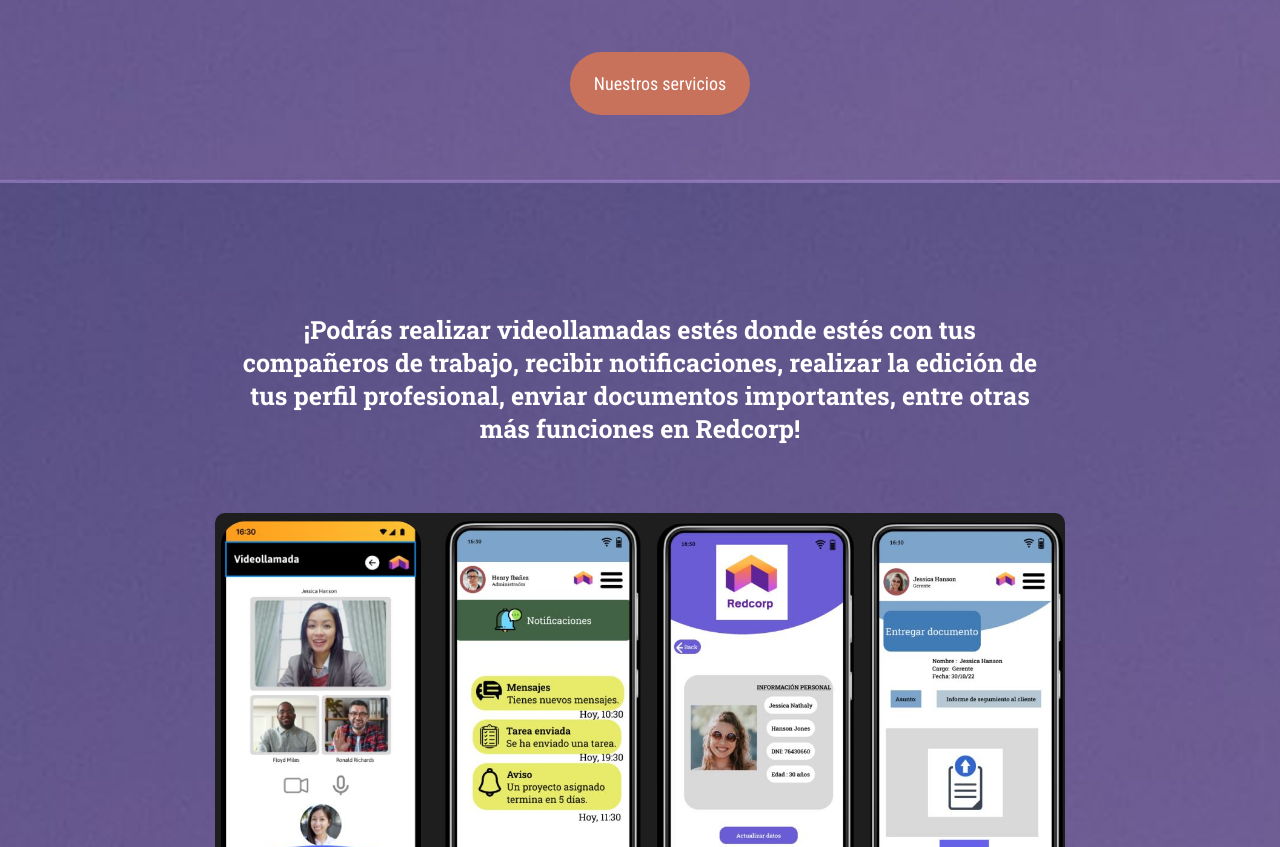
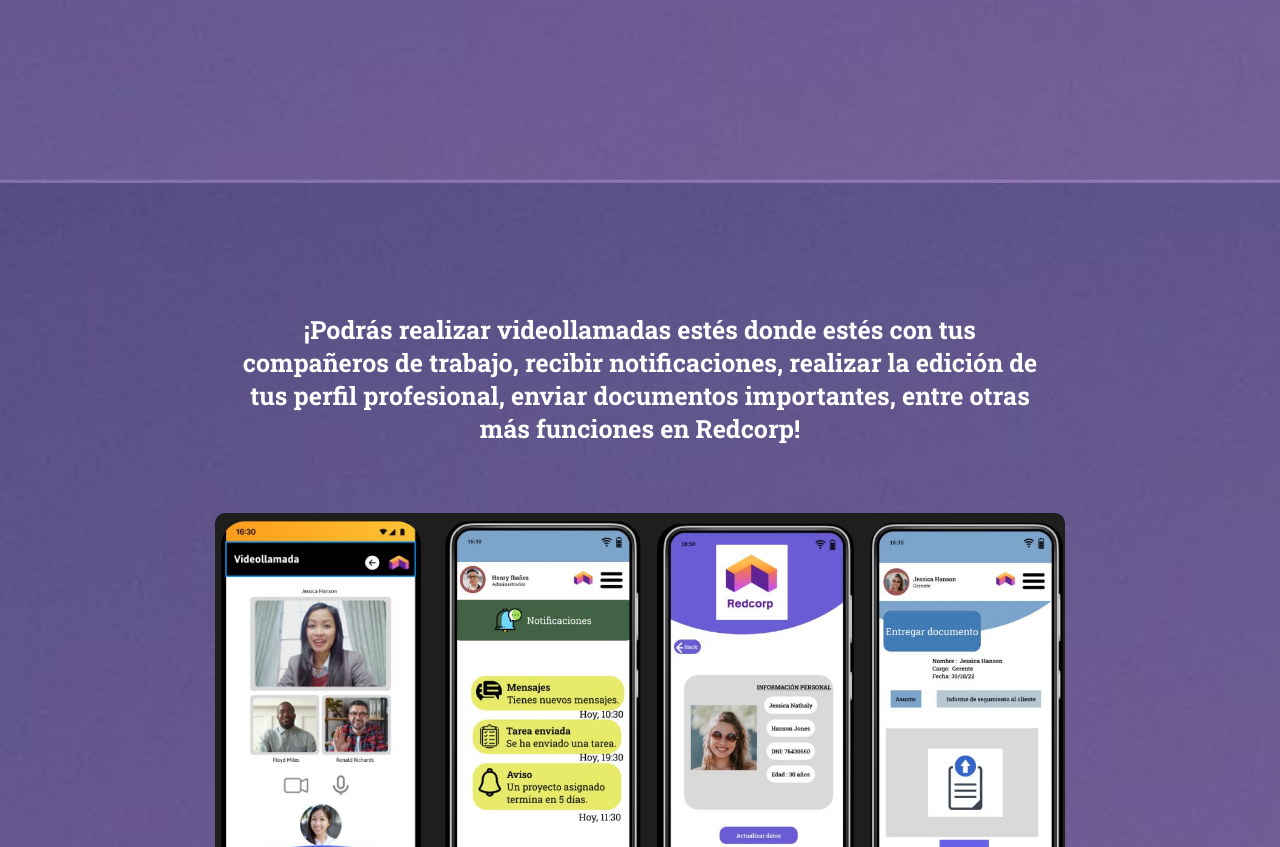
Before and after one commit to NicollAraujo/Landing-Page-RedCorp, a plain HTML site: page index.html in a window 1280 px wide. Shown: the part 2437-3284 px from the top of the page. Drawn offline with Linux system fonts and the light colour scheme.

Commit message:
edit index.html

```diff
--- a/index.html
+++ b/index.html
@@ -101,11 +101,7 @@
             </div>
 
 
-            <div class="boton3">
-                <a href="servicios.html">
-                    <input type="button" value="Nuestros servicios">
-                </a>
-            </div>
+
 
 
         </div>
```
